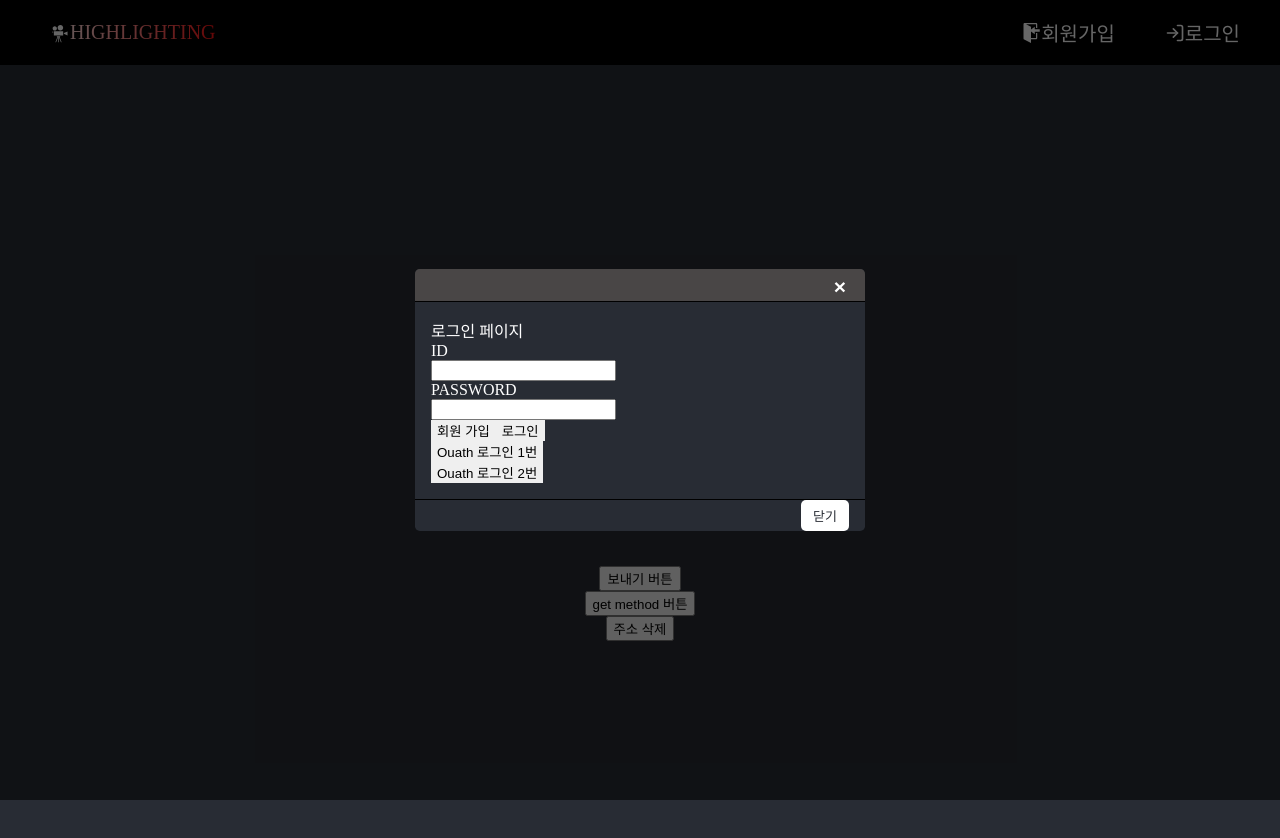
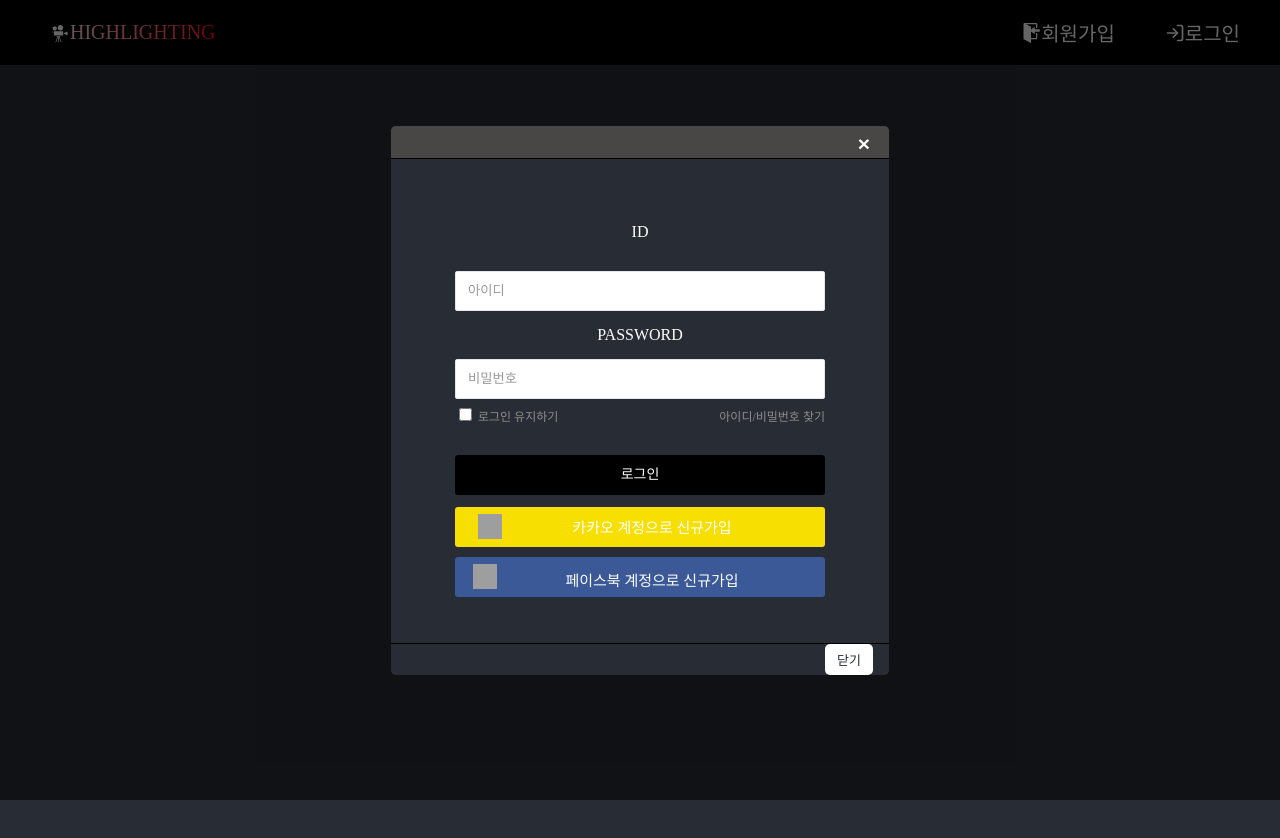
Before and after one commit to sgsg9447/HighLighting-Front, a React (Create React App) app: page / in a window 1280 px wide. Both pictures are taken after a click on the item "로그인". Shown: the top 838 px of the page. Built offline with nearby package versions, Linux system fonts and the light colour scheme; grey boxes are pictures that could not be loaded; the HTML template or start-up script is replaced by a standard one.

Commit message:
로그인 컴포넌트 수정,scss 추가

```diff
--- a/src/components/Header/auth/LoginPage.js
+++ b/src/components/Header/auth/LoginPage.js
@@ -1,28 +1,72 @@
-import React from "react";
-
-// const [id, setId] = useState("");
-// const [pwd, setPwd] = useState("");
+import React, { useState } from "react";
+import "./LoginPage.scss";
 
 const LoginPage = () => {
+  const [id, setId] = useState("");
+  const [pwd, setPwd] = useState("");
+
+  const loginHandler = (e) => {
+    if (e.target.id === "ID") {
+      setId(e.target.value);
+      console.log(id);
+    }
+    if (e.target.id === "PASSWORD") {
+      setPwd(e.target.value);
+      console.log(pwd);
+    }
+  };
+
+  const login = () => {
+    console.log("id :", id, "pwd :", pwd);
+  };
+
   return (
-    <div>
-      로그인 페이지
+    <div className="LoginContainer">
       <div>
-        <label for="ID">ID</label>
+        <label id="ID" htmlFor="ID">
+          ID
+        </label>
         <br />
-        <input id="ID" />
+        <input
+          id="ID"
+          className="loginID"
+          placeholder="아이디"
+          type="text"
+          onChange={loginHandler}
+        />
       </div>
       <div>
-        <label for="PASSWORD">PASSWORD</label>
+        <label htmlFor="PASSWORD">PASSWORD</label>
         <br />
-        <input id="PASSWORD" />
+        <input
+          className="loginPassWord"
+          id="PASSWORD"
+          placeholder="비밀번호"
+          tpye="password"
+          onChange={loginHandler}
+        />
       </div>
-      <button>회원 가입</button>
-      <button>로그인</button>
-      <br />
-      <button>Ouath 로그인 1번</button>
-      <br />
-      <button>Ouath 로그인 2번</button>
+      <div className="loginMid">
+        <label className="autoLogin" htmlFor="hint">
+          {" "}
+          <input type="checkbox" id="hint" /> 로그인 유지하기
+        </label>
+        <div className="autoLogin">아이디/비밀번호 찾기</div>
+      </div>
+      <button className="loginBtn" onClick={login}>
+        {" "}
+        로그인{" "}
+      </button>
+      <div className="socialBox">
+        <div className="kakao">
+          <img className="kakaoLogo" src={require("./Image/kakaotalk.png")} />
+          <div className="kakaoText">카카오 계정으로 신규가입</div>
+        </div>
+        <div className="facebook">
+          <img className="facebookLogo" src={require("./Image/facebook.png")} />
+          <div className="facebookText">페이스북 계정으로 신규가입</div>
+        </div>
+      </div>
     </div>
   );
 };
--- /dev/null
+++ b/src/components/Header/auth/LoginPage.scss
@@ -0,0 +1,113 @@
+.LoginContainer {
+  text-align: center;
+  justify-content: center;
+  align-items: center;
+  margin: auto;
+  padding-right: 3rem;
+  padding-left: 3rem;
+  padding-top: 3rem;
+
+  input::placeholder {
+    color: #999999;
+  }
+
+  .loginID {
+    margin-top: 30px;
+    margin-bottom: 15px;
+    border-radius: 2px;
+    width: 100%;
+    height: 40px;
+    border: 1px solid #e5e5e5;
+    padding: 9px 12px;
+    outline: none;
+    box-sizing: border-box;
+  }
+
+  .loginPassWord {
+    margin-top: 15px;
+    border-radius: 2px;
+    width: 100%;
+    height: 40px;
+    border: 1px solid #e5e5e5;
+    padding: 9px 12px;
+    outline: none;
+    box-sizing: border-box;
+  }
+  .loginMid {
+    display: flex;
+    justify-content: space-between;
+    align-items: center;
+    .autoLogin {
+      font-size: 12px;
+      color: #8d8d8d;
+      line-height: 3;
+    }
+  }
+  .loginBtn {
+    width: 370px;
+    height: 40px;
+    font-size: 14px;
+    padding: 13px 30px;
+    cursor: pointer;
+    background-color: black;
+    color: white;
+    line-height: 1px;
+    margin-top: 20px;
+    margin-bottom: 12px;
+    border-radius: 3px;
+    border-style: none;
+  }
+
+  .socialBox {
+    margin-bottom: 30px;
+    .kakao {
+      background-color: #f8df02;
+      border-color: #f8df02;
+      height: 40px;
+      display: flex;
+      align-items: center;
+      justify-content: center;
+      box-sizing: border-box;
+      margin-bottom: 10px;
+      border-radius: 3px;
+
+      .kakaoLogo {
+        width: 24px;
+        height: 25px;
+      }
+      .kakaoText {
+        width: 300px;
+        font-size: 15px;
+        text-align: center;
+        display: inline-block;
+        box-sizing: border-box;
+      }
+    }
+
+    .facebook {
+      background-color: #3a5996;
+      border-color: #3a5996;
+      height: 40px;
+      display: flex;
+      justify-content: center;
+      box-sizing: border-box;
+      color: #fff;
+      border-radius: 3px;
+
+      .facebookText {
+        padding-top: 12px;
+        width: 310px;
+        color: #fff;
+        font-size: 15px;
+        text-align: center;
+        box-sizing: border-box;
+      }
+
+      .facebookLogo {
+        padding-top: 7px;
+        width: 24px;
+        height: 25px;
+      }
+    }
+  }
+}
```
